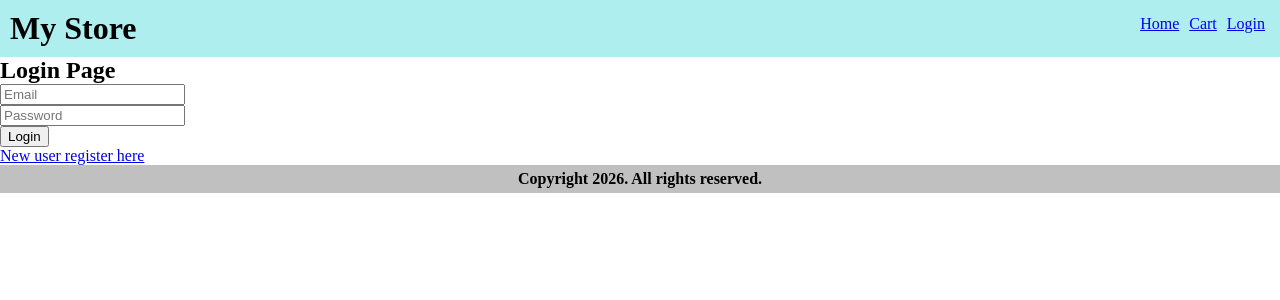
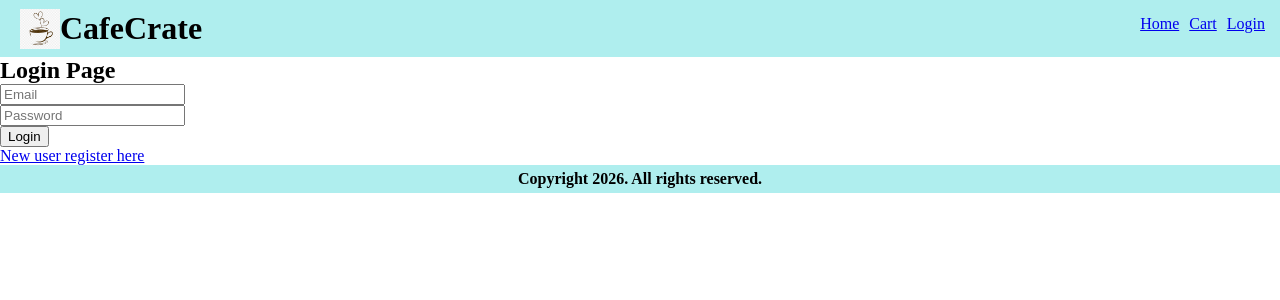
Before and after one commit to SangojuSrijaRaj/frontend-app, a React (Vite) app: page /login in a window 1280 px wide. Shown: the top 300 px of the page. Built offline with nearby package versions, Linux system fonts and the light colour scheme.

Commit message:
Initial commit

```diff
--- a/src/components/Cart.jsx
+++ b/src/components/Cart.jsx
@@ -84,4 +84,7 @@ function Cart() {
     </div>
   );
 }
+<div className="cart">
+    <h1>My Cart</h1>
+</div>
 export default Cart;
--- a/src/components/Content.css
+++ b/src/components/Content.css
@@ -2,9 +2,17 @@
     display: flex;
     flex-wrap: wrap;
     padding: 5px;
+    margin-top: 20px;
+    justify-content: space-between;
 }
 .box{
+    width: 23%;
     border: 1px solid gray;
-    padding: 5px;
-    margin: 5px;
+    padding: 10px;
+    margin-bottom: 20px;
 }
+.box img{
+    width: 100%;
+    display: block;
+    margin: auto;
+}
--- a/src/components/Footer.css
+++ b/src/components/Footer.css
@@ -1,5 +1,5 @@
 .App-Footer{
-    background-color: silver;
+    background-color: paleturquoise;
     padding: 5px;
     text-align: center;
 }
--- a/src/components/Header.css
+++ b/src/components/Header.css
@@ -3,6 +3,12 @@
   display: flex;
   justify-content: space-between;
   padding: 10px;
+  /* background: linear-gradient(90deg,#6f4e37,#c89f94); */
+  background-image: url("../assets/coffee-log.jpg");
+  background-repeat: no-repeat;
+  background-size: 40px;
+  background-position: 20px center;
+  padding-left: 60px;
 }
 
 .App-Header li {
--- a/src/components/Header.jsx
+++ b/src/components/Header.jsx
@@ -6,7 +6,7 @@ function Header() {
   const { user } = useContext(AppContext);
   return (
     <div className="App-Header">
-      <h1>My Store</h1>
+      <h1>CafeCrate</h1>
       <ul>
         <li>
           <Link to="/">Home</Link>
```
Also changed, not shown: src/assets/coffee-log.jpg (added), src/assets/header.png (added).
